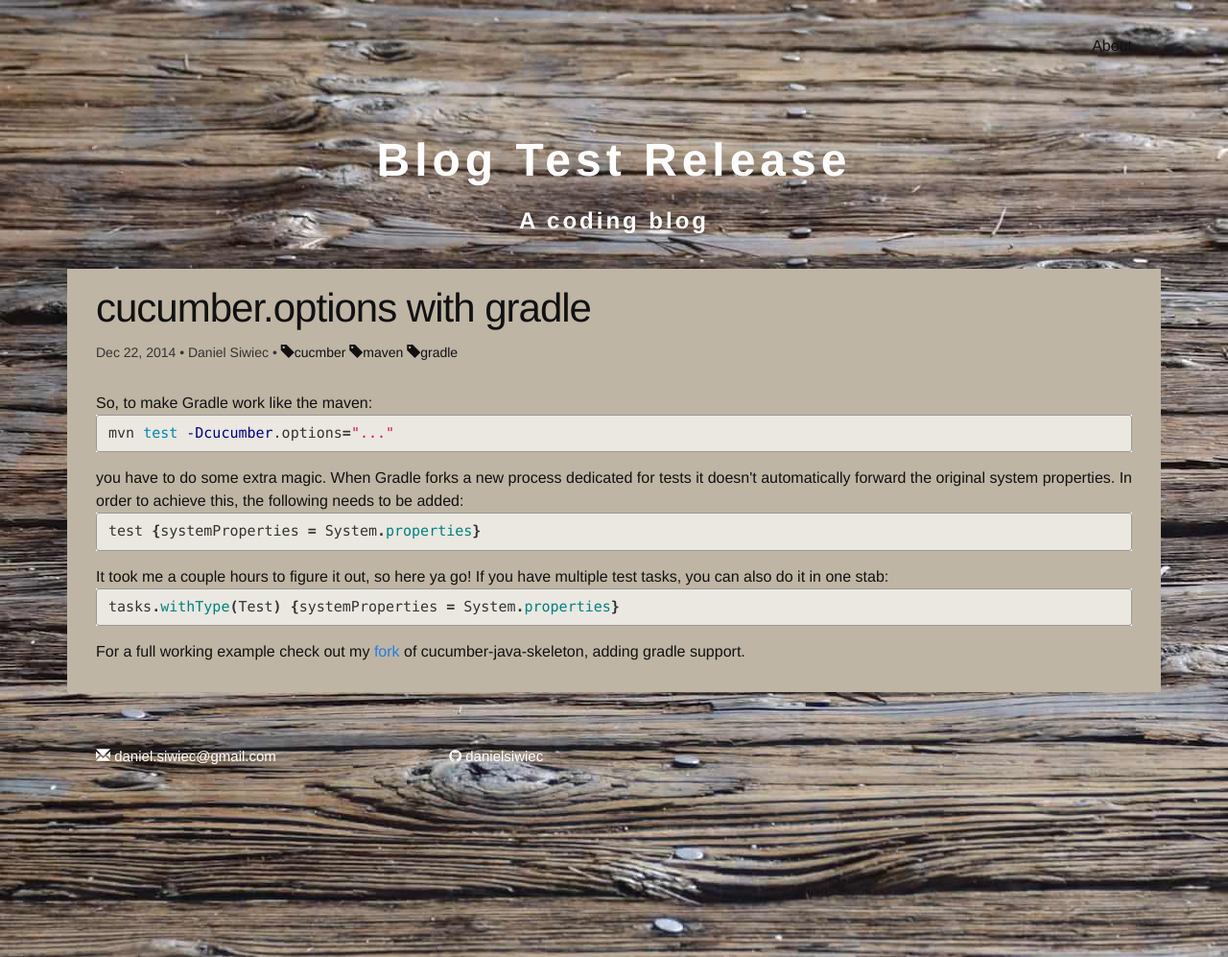
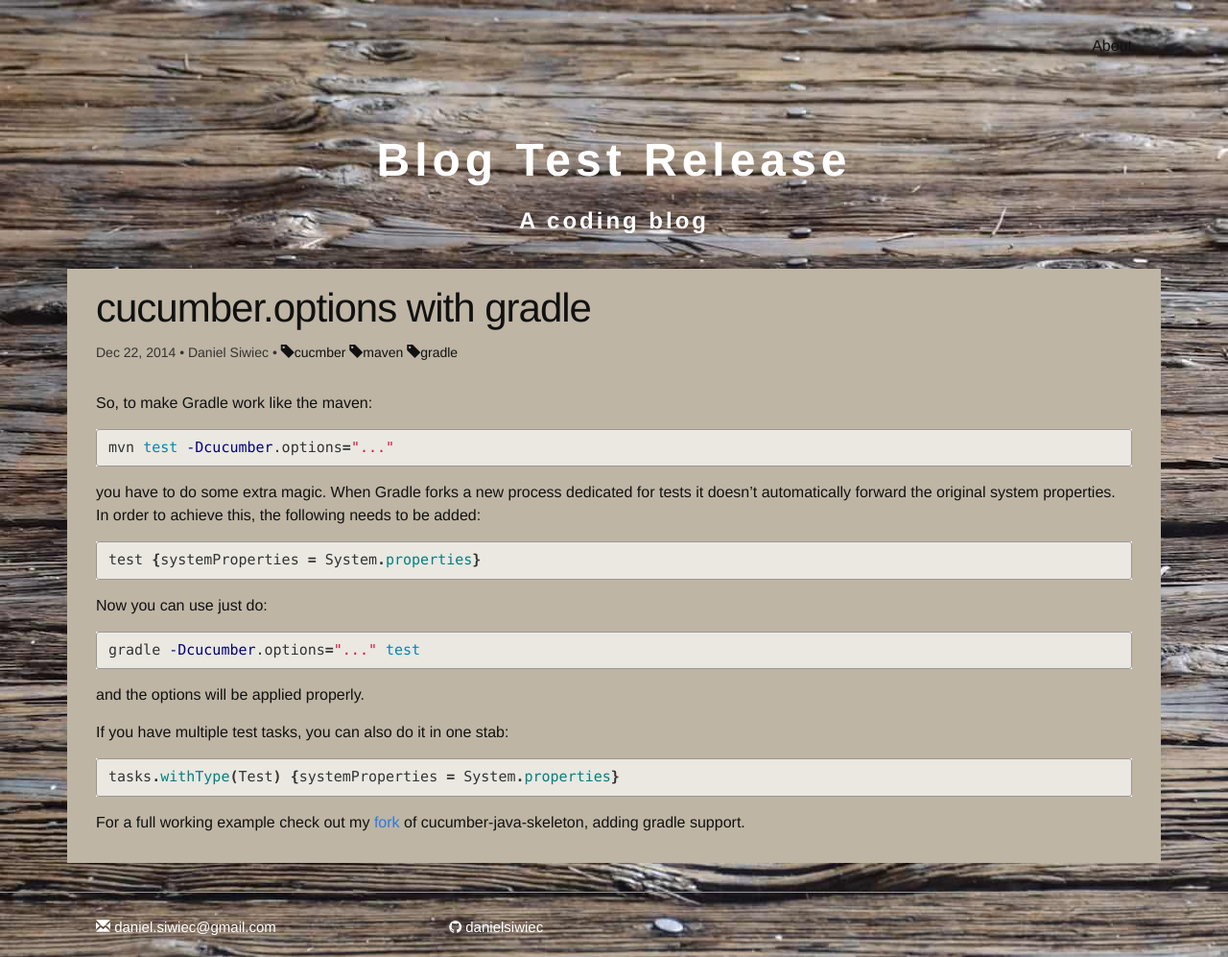
Before and after one commit to danielsiwiec/leanoverboard.com, a Jekyll site: the page built from _posts/2014-12-22-cucumberoptions-with-gradle.md, in a window 1280 px wide. Shown: the whole page at 96% size. Built offline with Jekyll 4.4.1, drawn with Linux system fonts in a browser that asks for light colours; nearby versions of some CDN libraries; comment, search, counter and statistics services are not loaded.

Commit message:
Add img tag, edit old posts

```diff
--- /dev/null
+++ b/_plugins/img.rb
@@ -0,0 +1,15 @@
+module Jekyll
+  class ImageTag < Liquid::Tag
+
+    def initialize(tag_name, url, tokens)
+      super
+      @url = url
+    end
+
+    def render(context)
+      "<a href='#{@url}'><img src='#{@url}' height='200' width='320' /></a>"
+    end
+  end
+end
+
+Liquid::Template.register_tag('img', Jekyll::ImageTag)
--- a/_posts/2014-12-22-cucumberoptions-with-gradle.html
+++ b/_posts/2014-12-22-cucumberoptions-with-gradle.md
@@ -16,8 +16,18 @@ you have to do some extra magic. When Gradle forks a new process dedicated for t
 test {systemProperties = System.properties}
 {% endhighlight %}
 
-It took me a couple hours to figure it out, so here ya go! If you have multiple test tasks, you can also do it in one stab:
+Now you can use just do:
 
-{% highlight groovy %}tasks.withType(Test) {systemProperties = System.properties}{% endhighlight %}
+{% highlight bash %}
+gradle -Dcucumber.options="..." test
+{% endhighlight %}
 
-For a full working example check out my <a href="https://github.com/danielsiwiec/cucumber-java-skeleton">fork</a> of cucumber-java-skeleton, adding gradle support.
+and the options will be applied properly.
+
+If you have multiple test tasks, you can also do it in one stab:
+
+{% highlight groovy %}
+tasks.withType(Test) {systemProperties = System.properties}
+{% endhighlight %}
+
+For a full working example check out my [fork](https://github.com/danielsiwiec/cucumber-java-skeleton) of cucumber-java-skeleton, adding gradle support.
```
Also changed, not shown: _posts/2014-12-21-debugging-gradle-source-code-in-intellij.html (deleted, +0 -9 lines), _posts/2014-12-21-debugging-gradle-source-code-in-intellij.md (added, +44 -0 lines), assets/images/debug-gradle/config.png (added), assets/images/debug-gradle/debug.png (added), assets/images/debug-gradle/import.png (added).
